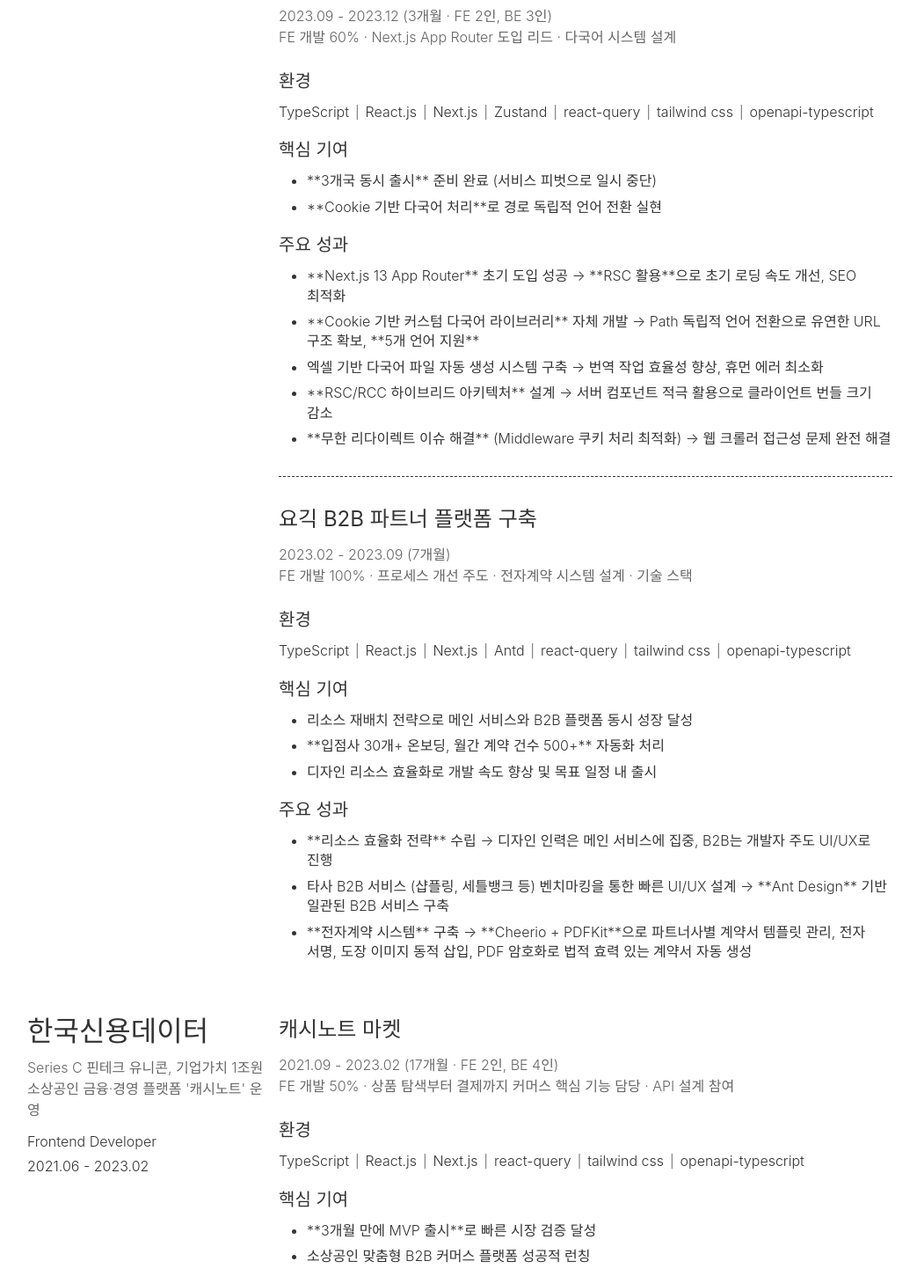
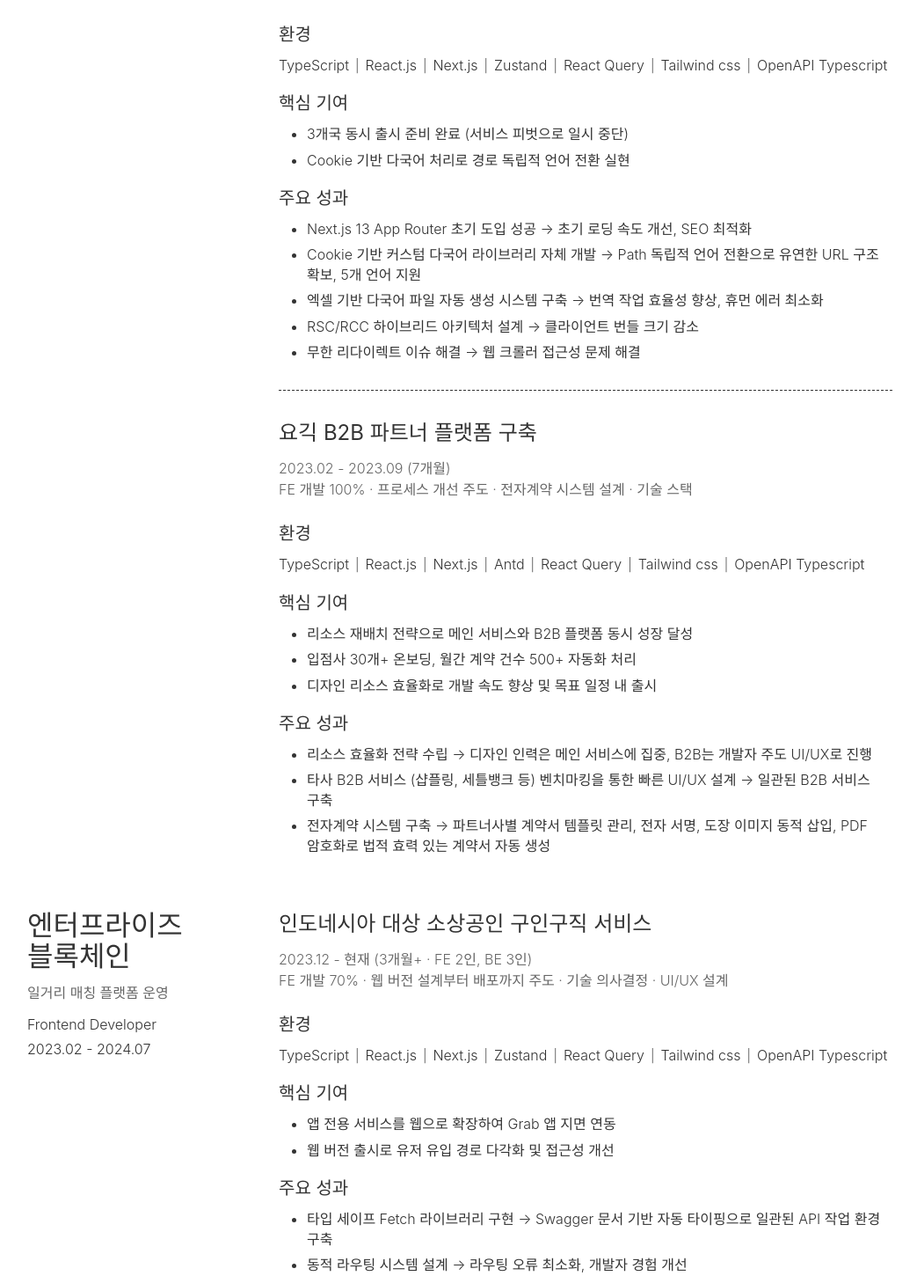
Before and after one commit to parkoon/about, a React (Vite) app: page / in a window 1280 px wide. Shown: the part 1340-2790 px from the top of the page at 88% size, without its empty margins (117-1160 px from the left). Built offline with nearby package versions, Linux system fonts and the light colour scheme; a web font is replaced by a local one.

Commit message:
feat: 삼쩜삼 데이터 업데이트

```diff
--- a/src/data/index.ts
+++ b/src/data/index.ts
@@ -10,11 +10,11 @@ export const PROFILE = {
 export const LAST_UPDATED_AT = "2025. 11. 24";
 
 export const ABOUT_ME = [
-  "일을 작게 나누고 빠르게 실행하는 **8년차 FE 개발자** 박종혁입니다.",
-  "복잡한 요구사항을 실행 가능한 단위로 쪼개어 빠르게 검증하고 개선하는 것을 즐깁니다. **완벽한 계획보다 빠른 실행과 피드백**이라는 신념으로, 불확실성 속에서도 명확한 결과를 만들어왔습니다.",
-  "**고객 가치를 최우선**으로 생각합니다. 완벽한 기능 10개보다 핵심 기능 3개로 빠르게 출시하여 사용자 피드백을 받거나, 과도한 추상화보다 명확하고 읽기 쉬운 코드를 작성하는 등, 때로는 기술적 우아함보다 **실제 사용자가 마주하는 문제 해결**을 우선시합니다.",
-  "**동료의 잠재력을 끌어내는 개발자**입니다. 각자의 강점에 맞는 역할 분담을 제안하여 팀 전체의 생산성을 높입니다. 실패를 학습 기회로 전환하는 긍정적 태도와 원활한 커뮤니케이션 능력으로, 개인과 팀이 함께 성장하는 문화를 만들어갑니다.",
-  "**빠른 의사결정과 실행**을 선호합니다. 실패를 두려워하지 않고 빠르게 시도하며, 그 과정에서 얻은 인사이트로 더 나은 결과를 만들어내는 팀과 함께 성장하고 싶습니다.",
+  "일을 작게 나누고 빠르게 실행하는 8년차 FE 개발자 박종혁입니다.",
+  "복잡한 요구사항을 실행 가능한 단위로 쪼개어 빠르게 검증하고 개선하는 것을 즐깁니다. 완벽한 계획보다 빠른 실행과 피드백이라는 신념으로, 불확실성 속에서도 명확한 결과를 만들어왔습니다.",
+  "고객 가치를 최우선으로 생각합니다. 완벽한 기능 10개보다 핵심 기능 3개로 빠르게 출시하여 사용자 피드백을 받거나, 과도한 추상화보다 명확하고 읽기 쉬운 코드를 작성하는 등, 때로는 기술적 우아함보다 실제 사용자가 마주하는 문제 해결을 우선시합니다.",
+  "동료의 잠재력을 끌어내는 개발자입니다. 각자의 강점에 맞는 역할 분담을 제안하여 팀 전체의 생산성을 높입니다. 실패를 학습 기회로 전환하는 긍정적 태도와 원활한 커뮤니케이션 능력으로, 개인과 팀이 함께 성장하는 문화를 만들어갑니다.",
+  "빠른 의사결정과 실행을 선호합니다. 실패를 두려워하지 않고 빠르게 시도하며, 그 과정에서 얻은 인사이트로 더 나은 결과를 만들어내는 팀과 함께 성장하고 싶습니다.",
 ];
 
 type WorkExperience = {
@@ -34,47 +34,52 @@ type WorkExperienceFeature = {
     be?: number;
   };
   description?: string;
-  achievements: (string | { title: string; link: string })[];
-  contributions: (string | { title: string; link: string })[];
+  achievements: string[];
+  contributions: string[];
   spec: string[];
 };
 
 export const EXPERIENCE: WorkExperience[] = [
   {
-    corp: "엔터프라이즈\n블록체인",
-    about: ["일거리 매칭 플랫폼 운영"],
+    corp: "자비스앤빌런즈 (삼쩜삼)",
+    about: [
+      "세금 환급 1위 플랫폼, 누적 사용자 2,000만+",
+      "리워드/혜택 플랫폼 운영",
+    ],
     position: "Frontend Developer",
     from: "2023.02",
     to: "2024.07",
     features: [
       {
-        title: "인도네시아 대상 소상공인 구인구직 서비스",
-        from: "2023.12",
+        title: "리워드 플랫폼 구축 및 운영",
+        from: "2024.09",
         to: "",
         description: "FE 개발 70% · 리워드 게임 기획 · 사용자 데이터 분석",
         with: {
           fe: 2,
-          be: 3,
+          be: 2,
         },
         achievements: [
-          "앱 전용 서비스를 웹으로 확장하여 **Grab 앱 지면 연동**",
-          "웹 버전 출시로 유저 유입 경로 다각화 및 접근성 개선",
+          "DAU 30만+ 달성으로 2025년 연매출 120억 목표 기반 마련",
+          "실험실(Lab) 문화 제안 및 운영으로 빠른 검증 체계 구축",
+          "15+ 리워드 게임 런칭 및 다양한 수익 모델 실험",
         ],
         contributions: [
-          "**OpenAPI-TypeScript** 기반 타입 세이프 Fetch 라이브러리 구현 → Swagger 문서 기반 자동 타이핑으로 일관된 API 작업 환경 구축",
-          "**동적 라우팅 시스템** 설계로 타입 세이프 페이지 네비게이션 구현 → 라우팅 오류 최소화, 개발자 경험 개선",
-          "리소스 제약 상황에서 국내 주요 서비스 벤치마킹과 자체 UI/UX 설계 병행 → 빠른 기능 개발과 현지화 인사이트 획득",
-          "**React-Query 기반 Optimistic UI 패턴** 도입 → 인도네시아 네트워크 환경에서도 원활한 사용자 경험 제공",
-          "재사용 가능한 컴포넌트 라이브러리 구축 (**40+ 컴포넌트**) → 일관된 UI/UX 제공 및 개발 속도 향상",
+          "보상-참여-리텐션 패턴 분석 → 반복 패턴 발견으로 신규 피처 개발 시간 대폭 단축",
+          "실험실 운영 도입 → 디자인 완성도보다 사용자 반응 우선, 3개월 만에 3개 피처 정식 출시",
+          "웹뷰 QA SDK 개발 → 캡처-드로잉-지라/슬랙 자동 연동으로 1명의 QA로도 원활한 운영 가능",
+          "프로토타입 기반 커뮤니케이션 도입 → 실제 동작하는 프로토타입으로 의사결정 속도 향상",
+          "기획/백엔드 설계 초기 참여 → 단순한 구조 제안으로 개발 복잡도 감소 및 확장성 확보",
+          "외부 파트너사 CPA 연동 → 쿠팡, 보험사 등 제휴 광고 수익 모델 통합",
         ],
         spec: [
           "TypeScript",
           "React.js",
           "Next.js",
           "Zustand",
-          "react-query",
-          "tailwind css",
-          "openapi-typescript",
+          "React Query",
+          "Emotion",
+          "Framer Motion",
         ],
       },
       {
@@ -88,24 +93,24 @@ export const EXPERIENCE: WorkExperience[] = [
           be: 3,
         },
         achievements: [
-          "**3개국 동시 출시** 준비 완료 (서비스 피벗으로 일시 중단)",
-          "**Cookie 기반 다국어 처리**로 경로 독립적 언어 전환 실현",
+          "3개국 동시 출시 준비 완료 (서비스 피벗으로 일시 중단)",
+          "Cookie 기반 다국어 처리로 경로 독립적 언어 전환 실현",
         ],
         contributions: [
-          "**Next.js 13 App Router** 초기 도입 성공 → **RSC 활용**으로 초기 로딩 속도 개선, SEO 최적화",
-          "**Cookie 기반 커스텀 다국어 라이브러리** 자체 개발 → Path 독립적 언어 전환으로 유연한 URL 구조 확보, **5개 언어 지원**",
+          "Next.js 13 App Router 초기 도입 성공 → 초기 로딩 속도 개선, SEO 최적화",
+          "Cookie 기반 커스텀 다국어 라이브러리 자체 개발 → Path 독립적 언어 전환으로 유연한 URL 구조 확보, 5개 언어 지원",
           "엑셀 기반 다국어 파일 자동 생성 시스템 구축 → 번역 작업 효율성 향상, 휴먼 에러 최소화",
-          "**RSC/RCC 하이브리드 아키텍처** 설계 → 서버 컴포넌트 적극 활용으로 클라이언트 번들 크기 감소",
-          "**무한 리다이렉트 이슈 해결** (Middleware 쿠키 처리 최적화) → 웹 크롤러 접근성 문제 완전 해결",
+          "RSC/RCC 하이브리드 아키텍처 설계 → 클라이언트 번들 크기 감소",
+          "무한 리다이렉트 이슈 해결 → 웹 크롤러 접근성 문제 해결",
         ],
         spec: [
           "TypeScript",
           "React.js",
           "Next.js",
           "Zustand",
-          "react-query",
-          "tailwind css",
-          "openapi-typescript",
+          "React Query",
+          "Tailwind css",
+          "OpenAPI Typescript",
         ],
       },
       {
@@ -116,22 +121,119 @@ export const EXPERIENCE: WorkExperience[] = [
         to: "2023.09",
         achievements: [
           "리소스 재배치 전략으로 메인 서비스와 B2B 플랫폼 동시 성장 달성",
-          "**입점사 30개+ 온보딩, 월간 계약 건수 500+** 자동화 처리",
+          "입점사 30개+ 온보딩, 월간 계약 건수 500+ 자동화 처리",
           "디자인 리소스 효율화로 개발 속도 향상 및 목표 일정 내 출시",
         ],
         contributions: [
-          "**리소스 효율화 전략** 수립 → 디자인 인력은 메인 서비스에 집중, B2B는 개발자 주도 UI/UX로 진행",
-          "타사 B2B 서비스 (샵플링, 세틀뱅크 등) 벤치마킹을 통한 빠른 UI/UX 설계 → **Ant Design** 기반 일관된 B2B 서비스 구축",
-          "**전자계약 시스템** 구축 → **Cheerio + PDFKit**으로 파트너사별 계약서 템플릿 관리, 전자 서명, 도장 이미지 동적 삽입, PDF 암호화로 법적 효력 있는 계약서 자동 생성",
+          "리소스 효율화 전략 수립 → 디자인 인력은 메인 서비스에 집중, B2B는 개발자 주도 UI/UX로 진행",
+          "타사 B2B 서비스 (샵플링, 세틀뱅크 등) 벤치마킹을 통한 빠른 UI/UX 설계 → 일관된 B2B 서비스 구축",
+          "전자계약 시스템 구축 → 파트너사별 계약서 템플릿 관리, 전자 서명, 도장 이미지 동적 삽입, PDF 암호화로 법적 효력 있는 계약서 자동 생성",
         ],
         spec: [
           "TypeScript",
           "React.js",
           "Next.js",
           "Antd",
-          "react-query",
-          "tailwind css",
-          "openapi-typescript",
+          "React Query",
+          "Tailwind css",
+          "OpenAPI Typescript",
+        ],
+      },
+    ],
+  },
+  {
+    corp: "엔터프라이즈\n블록체인",
+    about: ["일거리 매칭 플랫폼 운영"],
+    position: "Frontend Developer",
+    from: "2023.02",
+    to: "2024.07",
+    features: [
+      {
+        title: "인도네시아 대상 소상공인 구인구직 서비스",
+        from: "2023.12",
+        to: "",
+        description:
+          "FE 개발 70% · 웹 버전 설계부터 배포까지 주도 · 기술 의사결정 · UI/UX 설계",
+        with: {
+          fe: 2,
+          be: 3,
+        },
+        achievements: [
+          "앱 전용 서비스를 웹으로 확장하여 Grab 앱 지면 연동",
+          "웹 버전 출시로 유저 유입 경로 다각화 및 접근성 개선",
+        ],
+        contributions: [
+          "타입 세이프 Fetch 라이브러리 구현 → Swagger 문서 기반 자동 타이핑으로 일관된 API 작업 환경 구축",
+          "동적 라우팅 시스템 설계 → 라우팅 오류 최소화, 개발자 경험 개선",
+          "리소스 제약 상황에서 국내 주요 서비스 벤치마킹과 자체 UI/UX 설계 병행 → 빠른 기능 개발과 현지화 인사이트 획득",
+          "Optimistic UI 패턴 도입 → 인도네시아 네트워크 환경에서도 원활한 사용자 경험 제공",
+          "재사용 가능한 컴포넌트 라이브러리 구축 (40+ 컴포넌트) → 일관된 UI/UX 제공 및 개발 속도 향상",
+        ],
+        spec: [
+          "TypeScript",
+          "React.js",
+          "Next.js",
+          "Zustand",
+          "React Query",
+          "Tailwind css",
+          "OpenAPI Typescript",
+        ],
+      },
+      {
+        title: "Data ID Wallet 글로벌 플랫폼 구축",
+        from: "2023.09",
+        to: "2023.12",
+        description:
+          "FE 개발 60% · Next.js App Router 도입 리드 · 다국어 시스템 설계",
+        with: {
+          fe: 2,
+          be: 3,
+        },
+        achievements: [
+          "3개국 동시 출시 준비 완료 (서비스 피벗으로 일시 중단)",
+          "Cookie 기반 다국어 처리로 경로 독립적 언어 전환 실현",
+        ],
+        contributions: [
+          "Next.js 13 App Router 초기 도입 성공 → 초기 로딩 속도 개선, SEO 최적화",
+          "Cookie 기반 커스텀 다국어 라이브러리 자체 개발 → Path 독립적 언어 전환으로 유연한 URL 구조 확보, 5개 언어 지원",
+          "엑셀 기반 다국어 파일 자동 생성 시스템 구축 → 번역 작업 효율성 향상, 휴먼 에러 최소화",
+          "RSC/RCC 하이브리드 아키텍처 설계 → 클라이언트 번들 크기 감소",
+          "무한 리다이렉트 이슈 해결 → 웹 크롤러 접근성 문제 해결",
+        ],
+        spec: [
+          "TypeScript",
+          "React.js",
+          "Next.js",
+          "Zustand",
+          "React Query",
+          "Tailwind css",
+          "OpenAPI Typescript",
+        ],
+      },
+      {
+        title: "요긱 B2B 파트너 플랫폼 구축",
+        description:
+          "FE 개발 100% · 프로세스 개선 주도 · 전자계약 시스템 설계 · 기술 스택",
+        from: "2023.02",
+        to: "2023.09",
+        achievements: [
+          "리소스 재배치 전략으로 메인 서비스와 B2B 플랫폼 동시 성장 달성",
+          "입점사 30개+ 온보딩, 월간 계약 건수 500+ 자동화 처리",
+          "디자인 리소스 효율화로 개발 속도 향상 및 목표 일정 내 출시",
+        ],
+        contributions: [
+          "리소스 효율화 전략 수립 → 디자인 인력은 메인 서비스에 집중, B2B는 개발자 주도 UI/UX로 진행",
+          "타사 B2B 서비스 (샵플링, 세틀뱅크 등) 벤치마킹을 통한 빠른 UI/UX 설계 → 일관된 B2B 서비스 구축",
+          "전자계약 시스템 구축 → 파트너사별 계약서 템플릿 관리, 전자 서명, 도장 이미지 동적 삽입, PDF 암호화로 법적 효력 있는 계약서 자동 생성",
+        ],
+        spec: [
+          "TypeScript",
+          "React.js",
+          "Next.js",
+          "Antd",
+          "React Query",
+          "Tailwind css",
+          "OpenAPI Typescript",
         ],
       },
     ],
@@ -157,12 +259,12 @@ export const EXPERIENCE: WorkExperience[] = [
         from: "2021.09",
         to: "2023.02",
         achievements: [
-          "**3개월 만에 MVP 출시**로 빠른 시장 검증 달성",
+          "3개월 만에 MVP 출시로 빠른 시장 검증 달성",
           "소상공인 맞춤형 B2B 커머스 플랫폼 성공적 런칭",
         ],
         contributions: [
-          "**React-Query + OpenAPI-TypeScript** 조합으로 타입 세이프 API 레이어 구축 → Swagger 기반 자동 타이핑으로 개발 효율성 향상",
-          "**Optimistic Updates 패턴** 도입으로 장바구니 UX 개선 → 즉각적인 UI 반응으로 사용자 경험 향상",
+          "타입 세이프 API 레이어 구축 → Swagger 기반 자동 타이핑으로 개발 효율성 향상",
+          "Optimistic Updates 패턴 도입 → 즉각적인 UI 반응으로 사용자 경험 향상",
           "상품 목록, 검색, 필터링 기능 구현 → 카테고리별 상품 탐색 및 정렬 기능 제공",
           "쿠폰 룰렛, 타임세일 등 다양한 프로모션 시스템 구축 → 마케팅 팀 자체 이벤트 운영 가능",
           "재사용 가능한 컴포넌트 라이브러리 구축 → 일관된 UI 유지 및 개발 속도 향상",
@@ -171,9 +273,9 @@ export const EXPERIENCE: WorkExperience[] = [
           "TypeScript",
           "React.js",
           "Next.js",
-          "react-query",
-          "tailwind css",
-          "openapi-typescript",
+          "React Query",
+          "Tailwind css",
+          "OpenAPI Typescript",
         ],
       },
       {
@@ -186,23 +288,23 @@ export const EXPERIENCE: WorkExperience[] = [
         to: "2023.02",
         achievements: [
           "입점사의 상품/주문 관리 효율성 대폭 개선",
-          "**다중 입점사 지원**으로 비즈니스 확장 기반 마련",
+          "다중 입점사 지원으로 비즈니스 확장 기반 마련",
         ],
         contributions: [
-          "**Webpack 기반 V1에서 Next.js 기반 V2로 전면 재구축** → Zero-config로 빌드 설정 간소화, 개발 환경 안정화",
-          "**Ant Design** 활용한 어드민 UI 표준화 → 일관된 UX 제공, 신규 입점사 온보딩 시간 단축",
-          "**실시간 대시보드** 구현 (**Chart.js, WebSocket**) → 매출·주문 현황 실시간 모니터링으로 빠른 의사결정 지원",
+          "Webpack 기반 V1에서 Next.js 기반 V2로 전면 재구축 → 빌드 설정 간소화, 개발 환경 안정화",
+          "어드민 UI 표준화 → 일관된 UX 제공, 신규 입점사 온보딩 시간 단축",
+          "실시간 대시보드 구현 → 매출·주문 현황 실시간 모니터링으로 빠른 의사결정 지원",
           "엑셀 대량 업로드/다운로드 최적화 → 대용량 상품 데이터의 안정적 처리 가능",
-          "**다중 입점사 대응 권한 시스템** 구축 → **Role 기반 접근 제어**로 보안성 강화",
+          "다중 입점사 대응 권한 시스템 구축 → Role 기반 접근 제어로 보안성 강화",
         ],
         spec: [
           "TypeScript",
           "React.js",
           "Next.js",
           "Antd",
-          "react-query",
-          "tailwind css",
-          "openapi-typescript",
+          "React Query",
+          "Tailwind css",
+          "OpenAPI Typescript",
         ],
       },
       {
@@ -214,13 +316,13 @@ export const EXPERIENCE: WorkExperience[] = [
         from: "2022.06",
         to: "2023.02",
         achievements: [
-          "**SEO 최적화**로 검색 엔진 노출 개선 및 트래픽 증가",
+          "SEO 최적화로 검색 엔진 노출 개선 및 트래픽 증가",
           "비개발자도 직접 콘텐츠 업데이트 가능한 시스템 구축",
         ],
         contributions: [
-          "**Contentful Headless CMS** 도입으로 비개발자도 콘텐츠 관리 가능한 환경 구축",
-          "**ISR/SSG 하이브리드 렌더링 전략** → 채용 페이지 ISR, 기타 정적 페이지 SSG로 최적 성능 달성",
-          "**Vercel Deploy Webhook 자동화** → 콘텐츠 변경 시 자동 빌드/배포로 운영 효율성 극대화",
+          "Headless CMS 도입 → 비개발자도 콘텐츠 관리 가능한 환경 구축",
+          "ISR/SSG 하이브리드 렌더링 전략 → 채용 페이지 ISR, 기타 정적 페이지 SSG로 최적 성능 달성",
+          "Deploy Webhook 자동화 → 콘텐츠 변경 시 자동 빌드/배포로 운영 효율성 극대화",
         ],
         spec: [
           "TypeScript",
@@ -280,14 +382,14 @@ export const EXPERIENCE: WorkExperience[] = [
         to: "2021.05",
         achievements: [
           "여러 서비스 간 데이터 통신 일원화로 안정성 향상",
-          "**API Gateway 도입**으로 클라이언트 개발 복잡도 감소",
+          "API Gateway 도입으로 클라이언트 개발 복잡도 감소",
         ],
         contributions: [
-          "**Node.js/Express 기반 API Gateway** 구축 → MSA 환경에서 클라이언트 복잡도 감소",
-          "**Redis 캐싱 레이어** 구현 → 반복 요청 최소화로 서버 부하 경감",
-          "**소셜 로그인 OAuth 2.0 서버** 구축 → 토큰 관리 중앙화, 보안성 강화",
-          "**Rate Limiting 및 보안 헤더 설정** (Helmet.js) → API 남용 방지 및 XSS, CSRF 공격 차단",
-          "**PM2 클러스터 모드** 활용 → CPU 코어별 프로세스 분산으로 처리량 증대",
+          "API Gateway 구축 → MSA 환경에서 클라이언트 복잡도 감소",
+          "캐싱 레이어 구현 → 반복 요청 최소화로 서버 부하 경감",
+          "소셜 로그인 OAuth 2.0 서버 구축 → 토큰 관리 중앙화, 보안성 강화",
+          "Rate Limiting 및 보안 헤더 설정 → API 남용 방지 및 XSS, CSRF 공격 차단",
+          "PM2 클러스터 모드 활용 → CPU 코어별 프로세스 분산으로 처리량 증대",
         ],
         spec: ["Node.js", "Express.js", "Redis", "PM2"],
       },
@@ -310,14 +412,14 @@ export const EXPERIENCE: WorkExperience[] = [
         from: "2017.09",
         to: "2018.10",
         achievements: [
-          "**KT 기업 고객 대상** 화상회의 서비스 런칭",
+          "KT 기업 고객 대상 화상회의 서비스 런칭",
           "소프트웨어 기반 솔루션으로 하드웨어 대비 비용 효율성 입증",
         ],
         contributions: [
-          "**WebRTC 기반 P2P/SFU 화상통화** 구현 → 실시간 통신 환경 구축",
-          "**Node.js/Socket.io 시그널링 서버** 구축 → 안정적인 피어 연결 관리",
-          "**Canvas API** 활용 실시간 화이트보드 개발 → 다중 사용자 동시 편집 지원",
-          "**Electron 기반 데스크톱 앱** 개발 → 웹 서비스를 PC 앱으로도 제공",
+          "P2P/SFU 화상통화 구현 → 실시간 통신 환경 구축",
+          "시그널링 서버 구축 → 안정적인 피어 연결 관리",
+          "실시간 화이트보드 개발 → 다중 사용자 동시 편집 지원",
+          "데스크톱 앱 개발 → 웹 서비스를 PC 앱으로도 제공",
         ],
         spec: [
           "WebRTC",
@@ -337,13 +439,13 @@ export const EXPERIENCE: WorkExperience[] = [
         from: "2017.09",
         to: "2019.11",
         achievements: [
-          "**글로벌 20개국+ 출시** 지원",
-          "**다국어 콘텐츠 생성 자동화**로 운영 효율성 대폭 개선",
+          "글로벌 20개국+ 출시 지원",
+          "다국어 콘텐츠 생성 자동화로 운영 효율성 대폭 개선",
         ],
         contributions: [
-          "**webOS 기반 스마트TV 앱** 개발 → **Enact.js 프레임워크** 활용, TV 리모컨 최적화 UX",
-          "**Node.js 기반 다국어 콘텐츠 자동 생성 시스템** 구축 → **20개국 언어 일괄 처리**",
-          "**webOS AI & Roll Control API** 활용 데모 앱 개발 → **CES 2019 전시**, 글로벌 마케팅 활용",
+          "스마트TV 앱 개발 → TV 리모컨 최적화 UX",
+          "다국어 콘텐츠 자동 생성 시스템 구축 → 20개국 언어 일괄 처리",
+          "데모 앱 개발 → CES 2019 전시, 글로벌 마케팅 활용",
         ],
         spec: ["WebOS", "HTML/CSS", "Javascript", "Enact.js"],
       },
@@ -380,10 +482,10 @@ export const PERSONAL_PROJECT: PersonalProject[] = [
     feature: {
       title: "YouTube 쇼츠 영상으로 영어 쉐도잉을 학습하는 모바일 앱 서비스",
       descriptions: [
-        "**YouTube 영상 자막 동기화 및 실시간 추적 시스템** 구현",
+        "YouTube 영상 자막 동기화 및 실시간 추적 시스템 구현",
         "단어 조합, 빈칸 채우기, 쉐도잉 등 다양한 학습 모드 제공",
-        "**Node.js 기반 푸시 알림 서버** 구축 및 앱인토스 로그인 연동",
-        "**Supabase**를 활용한 사용자 데이터 및 학습 진도 관리",
+        "푸시 알림 서버 구축 및 앱인토스 로그인 연동",
+        "사용자 데이터 및 학습 진도 관리",
         "콘텐츠 제작/관리를 위한 어드민 패널 개발",
       ],
     },
@@ -404,7 +506,7 @@ export const PERSONAL_PROJECT: PersonalProject[] = [
     ],
     feature: {
       title: "애플 지갑 앱 UI/UX를 벤치마킹한 모바일 최적화 청첩장",
-      descriptions: ["**Framer Motion** 사용하여 인터랙티브 애니메이션 구현"],
+      descriptions: ["인터랙티브 애니메이션 구현"],
     },
   },
   {
@@ -420,9 +522,9 @@ export const PERSONAL_PROJECT: PersonalProject[] = [
     feature: {
       title: "비개발 직군도 쉽게 이력서를 웹에 배포할 수 있는 플랫폼",
       descriptions: [
-        "프로필부터 포스팅까지 이력서 전체 구성 및 **실시간 미리보기**",
-        "**SEO 메타데이터 및 오픈그래프 이미지** 자동 생성",
-        "**GitHub Pages 원클릭 자동 배포** 시스템",
+        "프로필부터 포스팅까지 이력서 전체 구성 및 실시간 미리보기",
+        "SEO 메타데이터 및 오픈그래프 이미지 자동 생성",
+        "원클릭 자동 배포 시스템",
       ],
     },
   },
@@ -459,8 +561,8 @@ export const OPEN_SOURCE_PROJECT: OpenSourceProject[] = [
       title:
         "웹뷰 환경에서 네이티브 앱과 같은 UX를 제공하기 위한 컴포넌트 라이브러리",
       descriptions: [
-        "**20+ 재사용 가능한 Headless 컴포넌트** 제공",
-        "**스와이프 지원**과 같은 터치 제스처 최적화",
+        "20+ 재사용 가능한 Headless 컴포넌트 제공",
+        "터치 제스처 최적화",
       ],
     },
   },
@@ -481,10 +583,10 @@ export const OPEN_SOURCE_PROJECT: OpenSourceProject[] = [
       title:
         "기존 passport-naver의 5년간 업데이트 중단 및 프로필 데이터 누락 문제 해결",
       descriptions: [
-        "**네이버 OAuth 2.0 최신 스펙** 반영",
+        "네이버 OAuth 2.0 최신 스펙 반영",
         "누락된 프로필 필드 추가 (생일, 연령대, 프로필 이미지 등)",
-        "**TypeScript 지원** 추가",
-        "**주간 다운로드 2,000+** 달성",
+        "TypeScript 지원 추가",
+        "주간 다운로드 2,000+ 달성",
       ],
     },
   },
```
